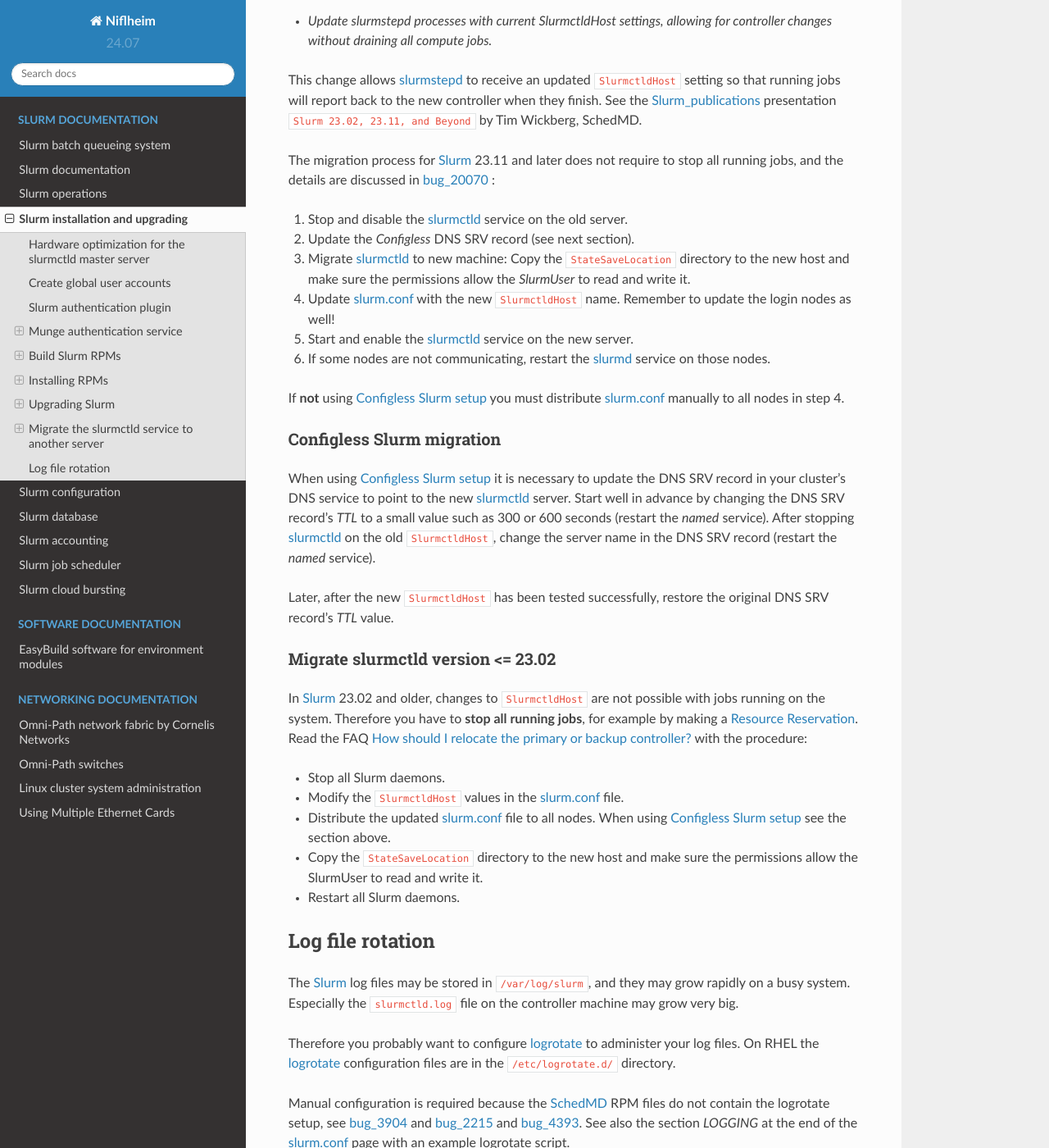
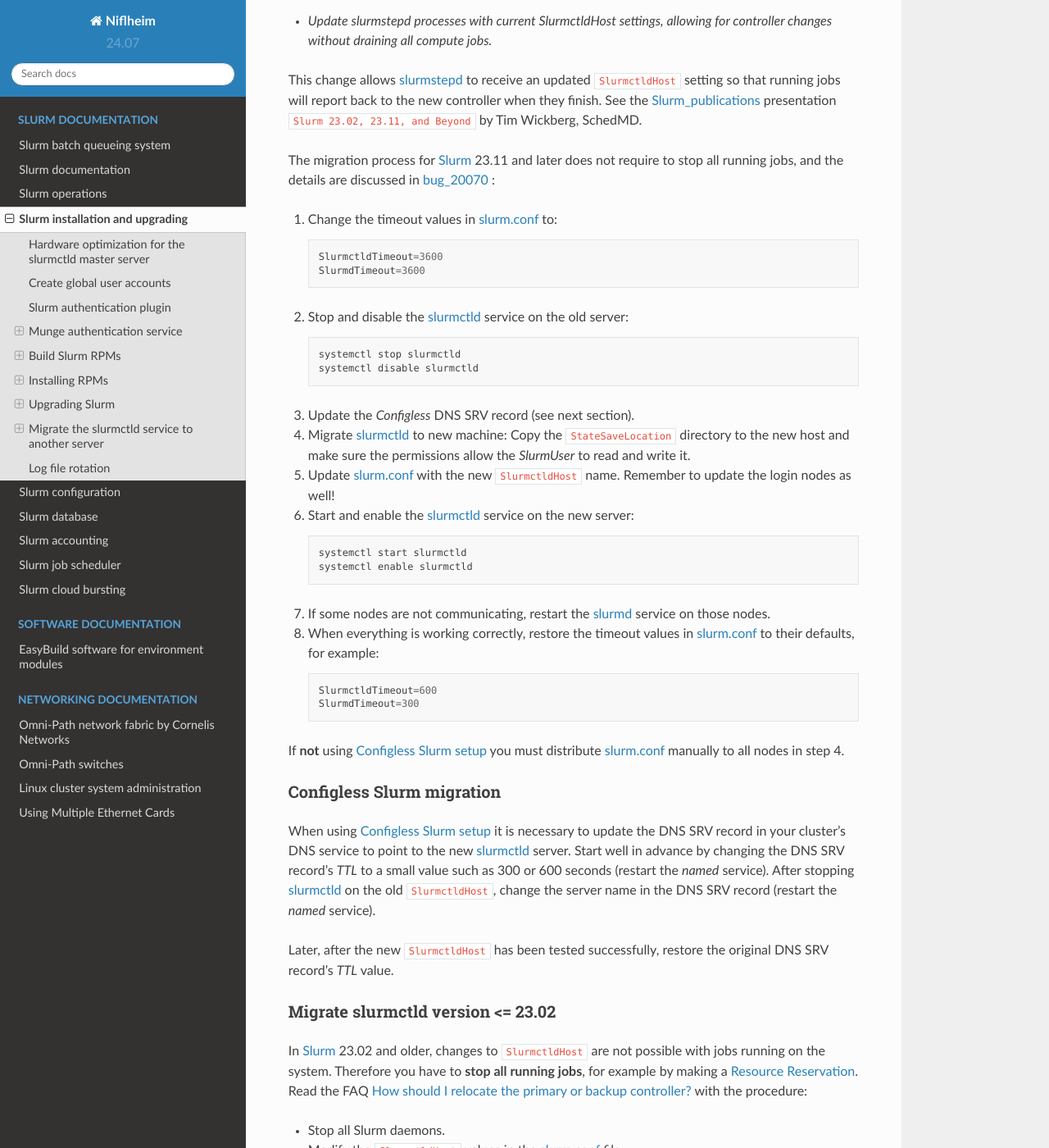
Before and after one commit to OleHolmNielsen/Niflheim_system, a Sphinx documentation site: the page built from docs/Slurm_installation.rst, in a window 1280 px wide and 1400 px high, scrolled down 20822 px. Shown: the whole window at 82% size. Built offline with Sphinx 7.4.7 and the Read the Docs theme 2.0.0, drawn with Linux system fonts in a browser that asks for light colours.

Commit message:
Change timeout values during migration

```diff
--- a/docs/Slurm_installation.rst
+++ b/docs/Slurm_installation.rst
@@ -898,14 +898,31 @@ See the Slurm_publications_ presentation ``Slurm 23.02, 23.11, and Beyond`` by T
 The migration process for Slurm_ 23.11 and later does not require to stop all running jobs,
 and the details are discussed in bug_20070_ :
 
-1. Stop and disable the slurmctld_ service on the old server.
-2. Update the *Configless* DNS SRV record (see next section).
-3. Migrate slurmctld_ to new machine:
+1. Change the timeout values in slurm.conf_ to::
+
+     SlurmctldTimeout=3600
+     SlurmdTimeout=3600
+
+2. Stop and disable the slurmctld_ service on the old server::
+
+     systemctl stop slurmctld
+     systemctl disable slurmctld
+
+3. Update the *Configless* DNS SRV record (see next section).
+4. Migrate slurmctld_ to new machine:
    Copy the ``StateSaveLocation`` directory to the new host and make sure the permissions allow the *SlurmUser* to read and write it.
-4. Update slurm.conf_ with the new ``SlurmctldHost`` name.
+5. Update slurm.conf_ with the new ``SlurmctldHost`` name.
    Remember to update the login nodes as well!
-5. Start and enable the slurmctld_ service on the new server.
-6. If some nodes are not communicating, restart the slurmd_ service on those nodes.
+6. Start and enable the slurmctld_ service on the new server::
+
+     systemctl start slurmctld
+     systemctl enable slurmctld
+
+7. If some nodes are not communicating, restart the slurmd_ service on those nodes.
+8. When everything is working correctly, restore the timeout values in slurm.conf_ to their defaults, for example::
+
+     SlurmctldTimeout=600
+     SlurmdTimeout=300
 
 If **not** using :ref:`configless-slurm-setup` you must distribute slurm.conf_ manually to all nodes in step 4.
 
```
